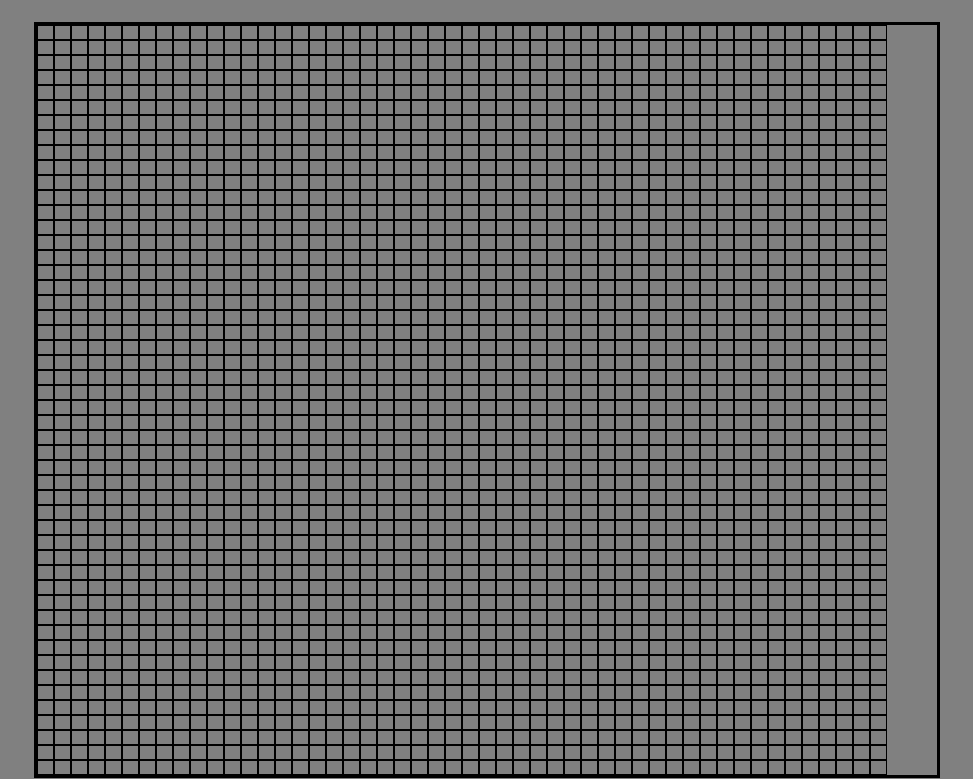
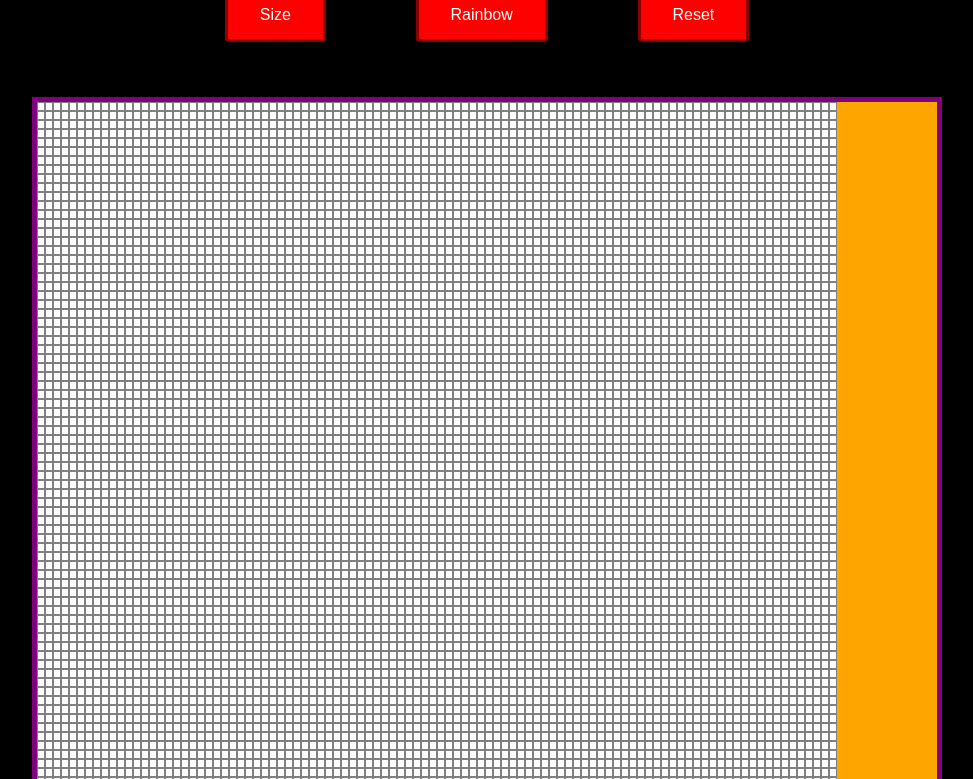
Before and after one commit to cian-hicks/etch-a-sketch, a plain HTML site: page index.html in a window 1280 px wide. Shown: the part 94-873 px from the top of the page, without its empty margins (153-1126 px from the left). Drawn offline with Linux system fonts and the light colour scheme.

Commit message:
Adjust grid size

```diff
--- a/index.html
+++ b/index.html
@@ -7,12 +7,22 @@
     </head>
     <body>
         <div class = "header">Etch-A-Sketch</div>
-            <div id = "main-container">
+        <div class = "button-container">
+            <div class = "buttons">
+              <button class="button" onclick="gridSize()">Size</a>
+               <button class="button" type="reset">Rainbow</a>
+               <button class="button" type="reset">Reset</a>
+          </div>
+        </div>
+             <div id = "main-container">
                 <div id="grid">
 
                 </div>
             </div>
-        <button class="button">Reset</a>
+            <!-- <footer>
+                <p>Project by Cian!</p>
+
+              </footer> -->
 
         <script src="script.js"></script>
     </body>
--- a/script.js
+++ b/script.js
@@ -1,25 +1,49 @@
+
 const container = document.querySelector("#grid");
-console.log(container)
+    // hardcoded grid size
+   let numberOfCells = 100;
+   // with cell size need to account for the border size of the cells
+   let cellSizeWidth = ((900 / numberOfCells) - (3));
+   let cellSizeHeight = ((900 / numberOfCells));
 
-   let lengthGrid = 50;
-   for (let i = 0; i < lengthGrid; i++) {
+
+   for (let i = 0; i < numberOfCells; i++) {
        const row = document.createElement('div');
        row.classList.add('row');
-       for (let t = 0; t < lengthGrid; t++) {
+       row.style.height = (cellSizeHeight) + "px";
+       row.style.width = (cellSizeWidth) + "px";
+       for (let t = 0; t < numberOfCells; t++) {
             const gridSquares = document.createElement('div');
             gridSquares.classList.add('gridSquare');
+            gridSquares.style.height = cellSizeHeight + "px";
+            gridSquares.style.width = cellSizeWidth + "px";
             row.appendChild(gridSquares);
        }
        container.appendChild(row);
    }
 
+   //for rainbow set this event listener to the rainbow function.
       container.addEventListener('mouseover', function(e) {
-        e.target.style.backgroundColor = "red"
-   })
+        e.target.style.backgroundColor = "blue"
+})
 
-    //dynamically set width of main-container
-   document.getElementById("main-container").style.width = (lengthGrid * 18 + 'px')
+    function gridSize(){
+        let gs = prompt("Enter the grid size (1-100)")
+        if(gs < 0 || gs > 100){
+            alert("ERROR: Enter a number between 1 - 100")
+        }else{
+            numberOfCells = gs
+            console.log("num cells: " + numberOfCells)
+            return numberOfCells
+        }
 
+        let cellSize = 960 / gs;
+        console.log(cellSize)
+    }
+
+    function rainbow(){
+
+    }
 
  // TO DO:
  // Add option for user to select the grid size. (drop down menu or slider)
--- a/style.css
+++ b/style.css
@@ -1,7 +1,7 @@
 html, body {
     margin: 0;
     height: 100%;
-    background-color: grey;
+    background-color: black;
 }
 
 .header {
@@ -11,36 +11,50 @@ html, body {
     font-family: Georgia, sans-serif;
     font-size: 3em;
     letter-spacing: -2px;
+    color: red;
 }
 
 #main-container {
-    border: solid black 3px;
+    display: flex;
+    justify-content: left;
     position: relative;
     margin: auto;
-    margin-top: 3%;
+    margin-top: 4%;
+    height: 900px;
+    width: 900px;
+    border: solid purple 5px;
+    background-color: orange;
 }
 
 .row {
     display: flex;
     flex-wrap: wrap;
     flex-direction: column;
-    height: 15px;
-    width: 15px;
+    height: 900px;
+    width: 900px;
 }
 
 .gridSquare{
     display: flex;
     flex-direction: row;
-    border: solid black 1px;
-    height: 15px;
-    width: 15px;
+    background-color: white;
+    border: solid grey 1px;
+}
+
+.button-container {
+    display: flex;
+    justify-content: center;
+
+}
+
+.buttons{
+    display: flex;
+    justify-content: space-evenly;
+    width: 700px;
 }
 
 .button {
-    position: absolute;
-    right: 47%;
     background-color: red;
-    border: none;
     color: white;
     padding: 15px 32px;
     text-align: center;
@@ -49,5 +63,12 @@ html, body {
     font-size: 16px;
     margin: 4px 2px;
     cursor: pointer;
-    border: solid black 3px;
+    border: solid darkred 3px;
+    border-radius: 5%;
 }
+
+footer {
+    color: white;
+    border: solid red 2px;
+    text-align: center;
+}
```
